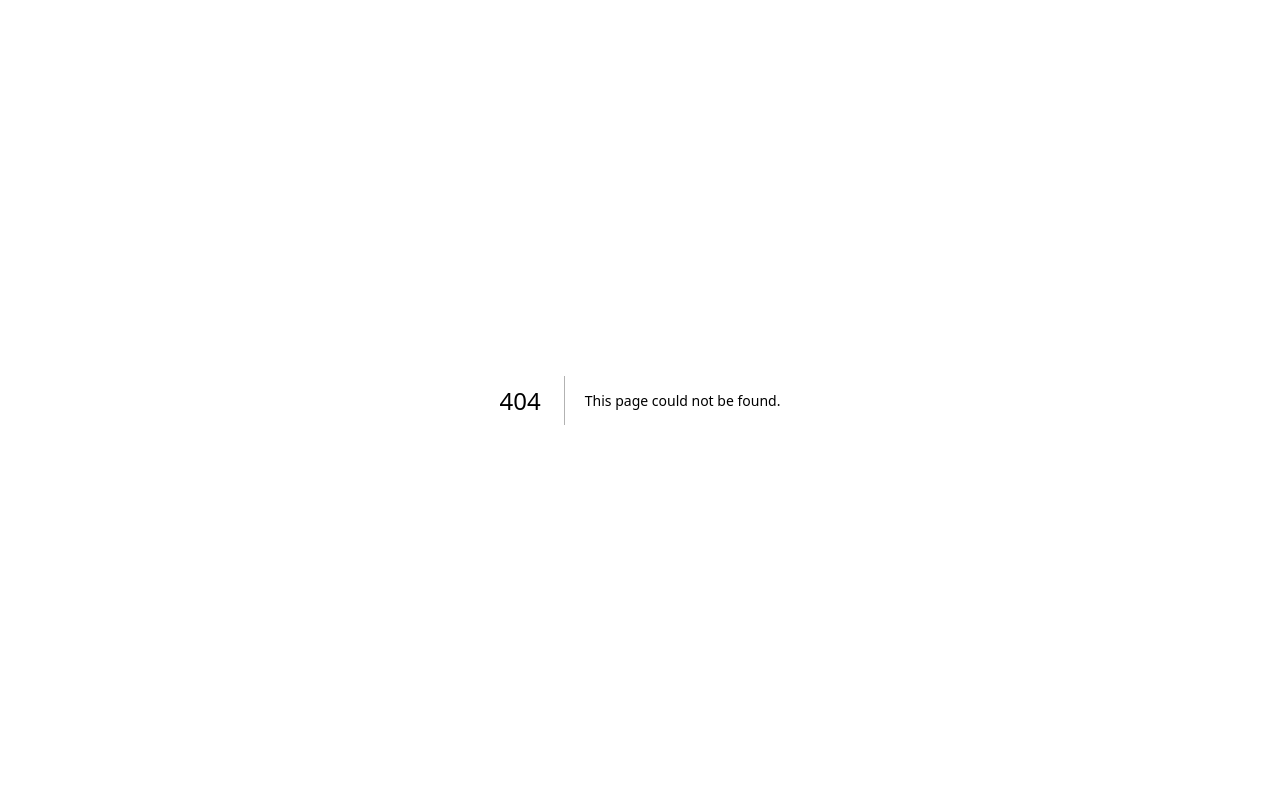
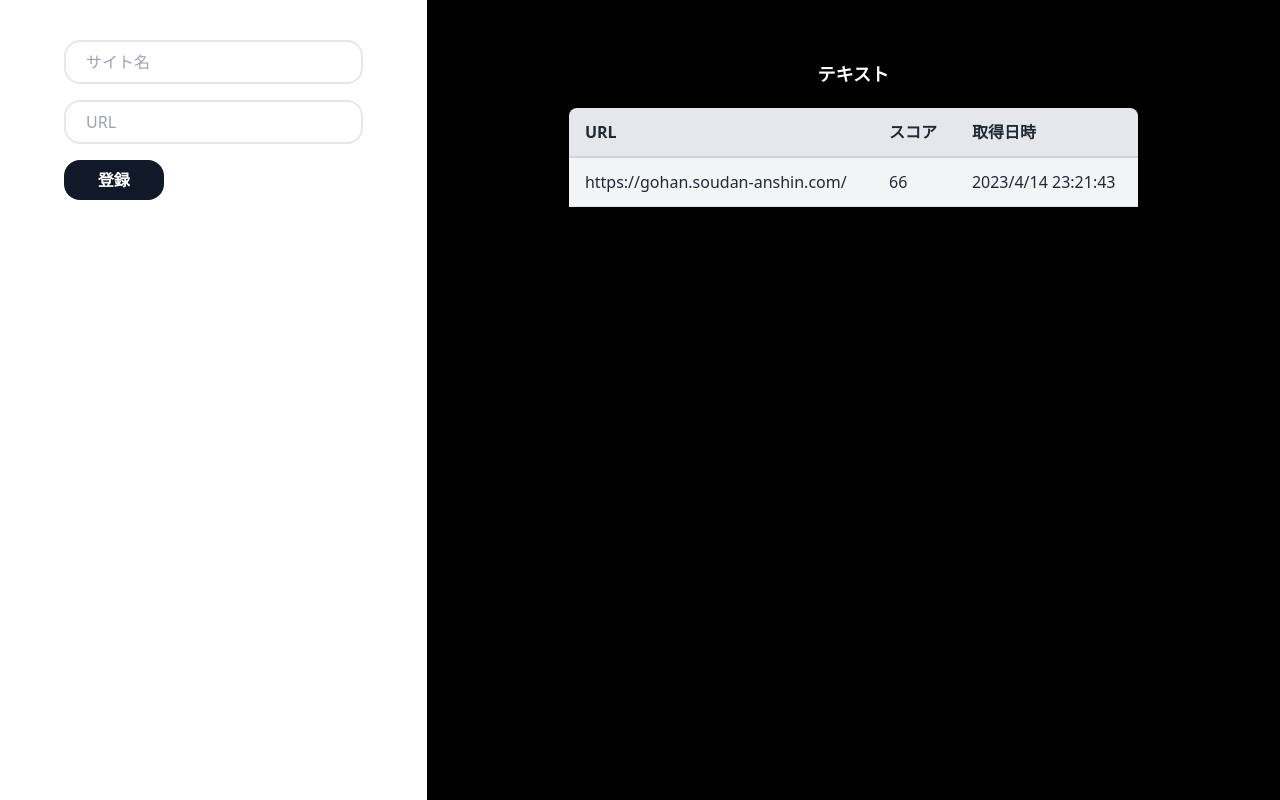
Before and after one commit to ppppppsmash/my-project, a Next.js app: page /dummy in a window 1280 px wide. Before the commit this address had no page. Built offline with nearby package versions, Linux system fonts and the light colour scheme.

Commit message:
add:ダミーページを作ってみる

```diff
--- /dev/null
+++ b/app/dummy/page.tsx
@@ -0,0 +1,44 @@
+import { NextPage } from 'next'
+
+interface Props {}
+
+const Dummy: NextPage<Props> = () => {
+  return (
+    <div className='h-screen md:flex'>
+      <div className='md:w-1/3 justify-center py-10 items-center bg-white'>
+        <form className='bg-white w-[70%] mx-auto'>
+          <div className='border-2 py-2 px-3 rounded-2xl mb-4'>
+            <input className='pl-2 outline-none border-none' type='text' name='' placeholder='サイト名' />
+          </div>
+          <div className='border-2 py-2 px-3 rounded-2xl mb-4'>
+            <input className='pl-2 outline-none border-none' type='text' name='' placeholder='URL' />
+          </div>
+          <button type='submit' className='block w-1/3 bg-gray-900 mt-4 py-2 rounded-2xl text-white font-semibold mb-2'>登録</button>
+        </form>
+      </div>
+      <div className='md:w-2/3 justify-center py-10 items-center'>
+        <div className='w-[80%] mx-auto'>
+          <p className='text-lg text-center font-bold m-5'>テキスト</p>
+          <table className='rounded-t-lg m-5 w-5/6 mx-auto bg-gray-200 text-gray-800'>
+            <thead>
+              <tr className='text-left border-b-2 border-gray-300'>
+                <th className='px-4 py-3'>URL</th>
+                <th className='px-4 py-3'>スコア</th>
+                <th className='px-4 py-3'>取得日時</th>
+              </tr>
+            </thead>
+            <tbody>
+              <tr className='bg-gray-100 border-b border-gray-200'>
+                <td className='px-4 py-3'>https://gohan.soudan-anshin.com/</td>
+                <td className='px-4 py-3'>66</td>
+                <td className='px-4 py-3'>2023/4/14 23:21:43</td>
+              </tr>
+            </tbody>
+          </table>
+        </div>
+      </div>
+    </div>
+  )
+}
+
+export default Dummy
--- a/app/globals.css
+++ b/app/globals.css
@@ -8,7 +8,7 @@
   --background-end-rgb: 255, 255, 255;
 }
 
-@media (prefers-color-scheme: dark) {
+@media (prefers-color-scheme: light) {
   :root {
     --foreground-rgb: 255, 255, 255;
     --background-start-rgb: 0, 0, 0;
```
Also changed, not shown: 1 other file (tests, documents, lock files or other folders).
